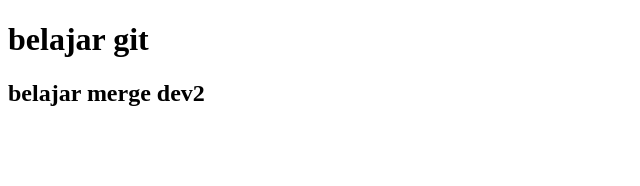
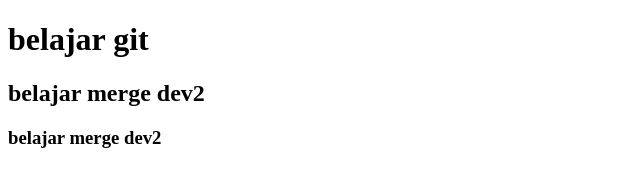
Before and after one commit to adamfachreza/github, a plain HTML site: page index.html in a window 1280 px wide. Shown: the whole page, without its empty margins (0-640 px from the left). Drawn offline with Linux system fonts and the light colour scheme.

Commit message:
add element h3 di index.html

```diff
--- a/index.html
+++ b/index.html
@@ -9,5 +9,6 @@
 <body>
     <h1>belajar git</h1>
     <h2>belajar merge dev2</h2>
+    <h3>belajar merge dev2</h3>
 </body>
 </html>
```
